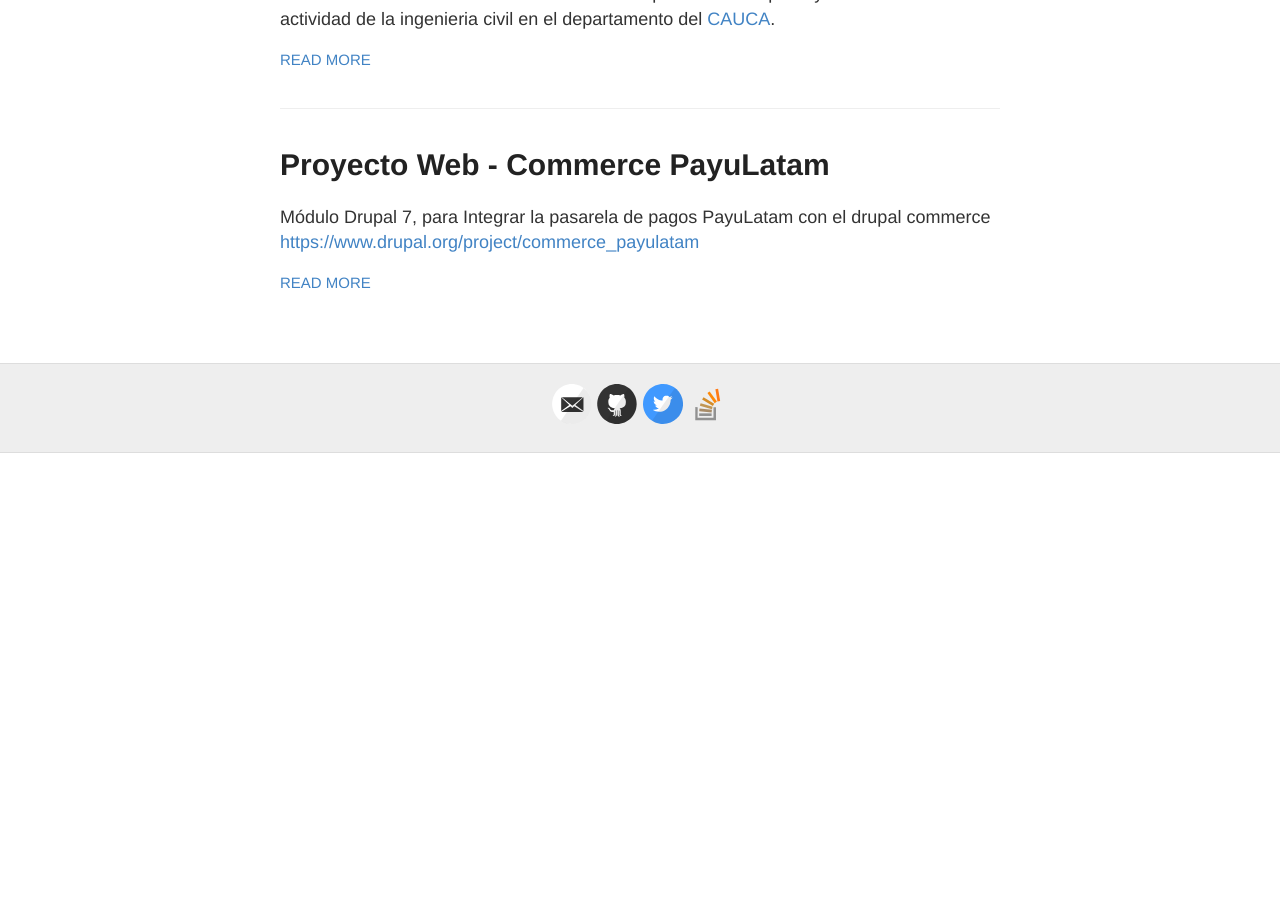
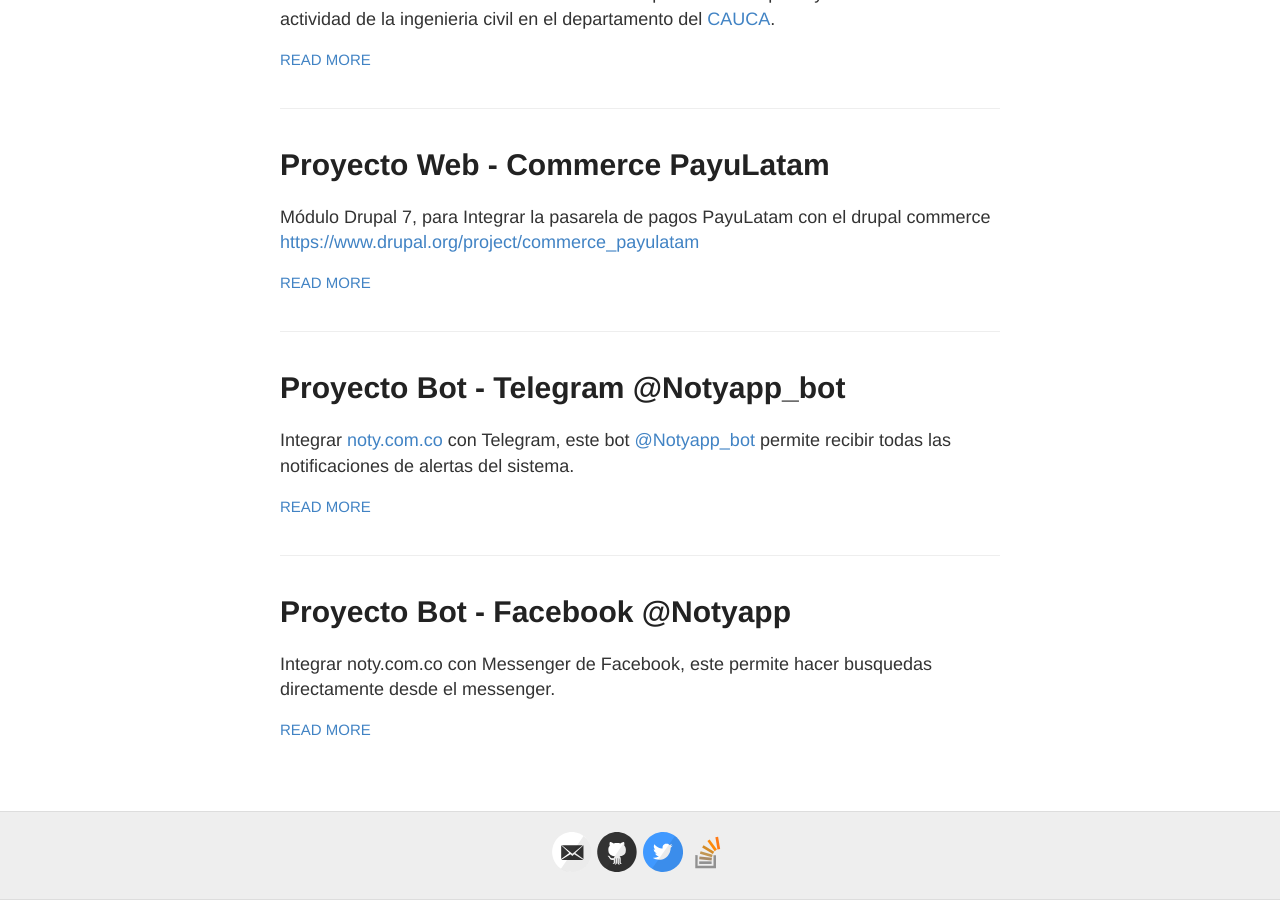
Before and after one commit to jeissonp/jeissonp.github.com, a Jekyll site: the page built from index.html, in a window 1280 px wide and 900 px high, scrolled down 866 px. Built offline with Jekyll 4.4.1, drawn with Linux system fonts in a browser that asks for light colours; before the commit the page ends 1319 px from its top, so only the background shows below that.

Commit message:
progress bot

```diff
--- /dev/null
+++ b/_posts/2017-08-16-porfolio-bot-facebook.md
@@ -0,0 +1,18 @@
+---
+layout: post
+title: Proyecto Bot - Facebook @Notyapp
+---
+
+Integrar noty.com.co con Messenger de Facebook, este permite hacer busquedas directamente desde el messenger.
+
+![Home]({{ site.baseurl }}/images/porfolio/bot/fb1.png)
+![Home]({{ site.baseurl }}/images/porfolio/bot/fb2.png)
+![Home]({{ site.baseurl }}/images/porfolio/bot/fb3.png)
+
+### Tecnolog&iacute;a Utilizada:
+ - Python (webapp2)
+ - [Messenger Platform](https://developers.facebook.com/docs/messenger-platform)
+ - Bickbucket
+
+### Actividades Realizadas:
+ - Diseño e Implementaci&oacute;n del bot
--- /dev/null
+++ b/_posts/2017-08-16-porfolio-bot-telegram.md
@@ -0,0 +1,18 @@
+---
+layout: post
+title: Proyecto Bot - Telegram @Notyapp_bot
+---
+
+Integrar [noty.com.co](http://noty.com.co) con Telegram, este bot [@Notyapp_bot](https://telegram.me/Notyapp_bot) permite recibir todas las notificaciones de alertas del sistema.
+
+![Home]({{ site.baseurl }}/images/porfolio/bot/telegram1.png)
+![Home]({{ site.baseurl }}/images/porfolio/bot/telegram2.png)
+
+
+### Tecnolog&iacute;a Utilizada:
+ - Python (webapp2)
+ - [Telegram Bot](https://core.telegram.org/bots)
+ - Bickbucket
+
+### Actividades Realizadas:
+ - Diseño e Implementaci&oacute;n del bot
```
Also changed, not shown: _posts/2017-08-16-porfolio-ios-weekly.md (+10 -0 lines), images/porfolio/bot/fb1.png (added), images/porfolio/bot/fb2.png (added), images/porfolio/bot/fb3.png (added), images/porfolio/bot/telegram1.png (added), images/porfolio/bot/telegram2.png (added), images/porfolio/ios/ios2.png (added), images/porfolio/ios/ios3.png (added), images/porfolio/ios/ios4.png (added), images/porfolio/ios/ios5.png (added).
